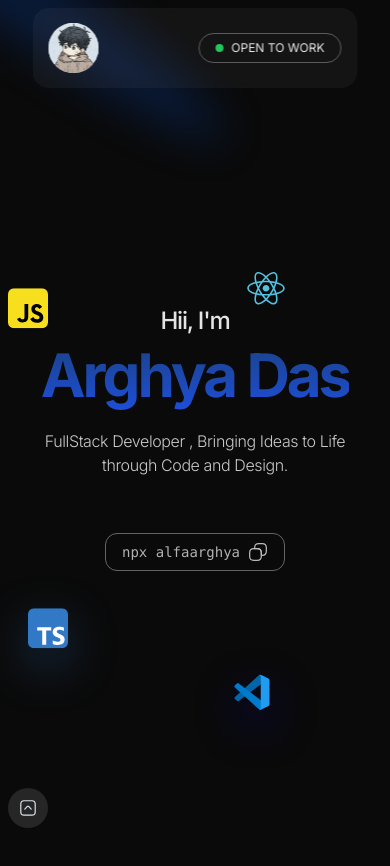
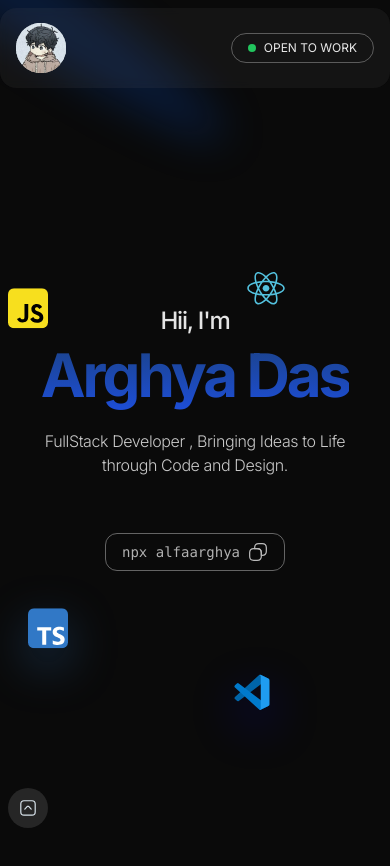
Before and after one commit to alfaarghya/alfaarghya.dev, a Next.js app: page / in a window 390 px wide. Shown: the top 866 px of the page. Built offline with nearby package versions, Linux system fonts and the light colour scheme.

Commit message:
fix: responsive issue 🛠️

```diff
--- a/src/components/ui/AppBar.tsx
+++ b/src/components/ui/AppBar.tsx
@@ -13,7 +13,7 @@ const AppBar = () => {
 
   return (
     <div
-      className={`mt-2 fixed top-0 left-1/2 transform -translate-x-1/2 h-20 md:w-2/3 w-5/6 rounded-2xl bg-neutral-500/10 backdrop-blur-sm px-4 flex justify-between items-center z-50 transition-all duration-700 ease-in-out ${
+      className={`mt-2 fixed top-0 left-1/2 transform -translate-x-1/2 h-20 md:w-2/3 w-screen  rounded-2xl bg-neutral-500/10 backdrop-blur-sm px-4 flex justify-between items-center z-50 transition-all duration-700 ease-in-out ${
         isVisible ? "opacity-100 translate-y-0" : "opacity-0 -translate-y-10"
       }`}
     >
```
